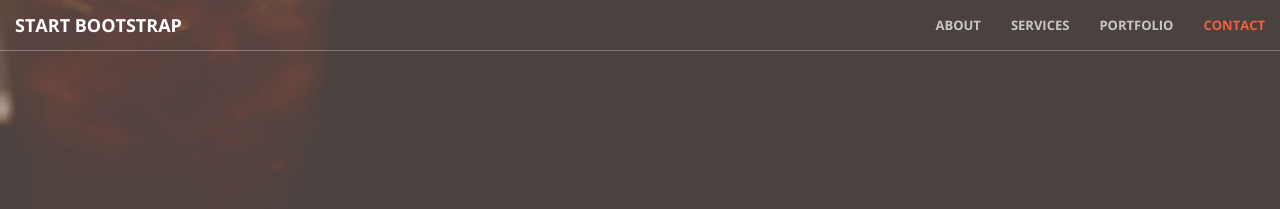
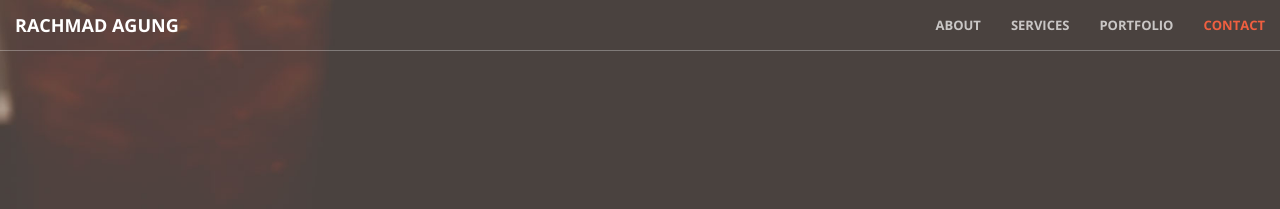
Before and after one commit to agung171/RachmadAgungPambudi, a Jekyll site: the page built from index.html, in a window 1280 px wide. Shown: the top 209 px of the page. Built offline with Jekyll 4.4.1, drawn with Linux system fonts in a browser that asks for light colours.

Commit message:
update_includes

```diff
--- a/_includes/nav.html
+++ b/_includes/nav.html
@@ -8,7 +8,7 @@
                 <span class="icon-bar"></span>
                 <span class="icon-bar"></span>
             </button>
-            <a class="navbar-brand page-scroll" href="#page-top">Start Bootstrap</a>
+            <a class="navbar-brand page-scroll" href="#page-top">Rachmad Agung</a>
         </div>
 
         <!-- Collect the nav links, forms, and other content for toggling -->
```
